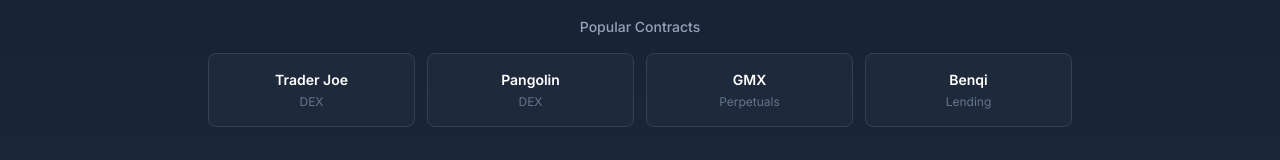
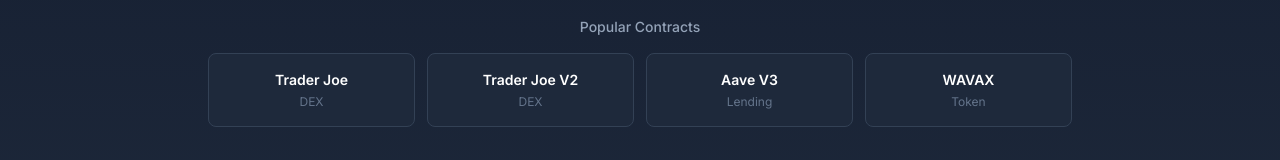
Before and after one commit to devacc8/avaxlens, a Next.js app: page / in a window 1280 px wide. Shown: the part 516-676 px from the top of the page. Built offline with nearby package versions, Linux system fonts and the light colour scheme.

Commit message:
fix: Replace broken popular contracts, add empty state
- Replaced Pangolin, GMX, Benqi with Trader Joe V2, Aave V3, WAVAX
  (old contracts return empty results from Routescan API)
- Added proper empty state when contract has no transaction data

```diff
--- a/src/app/contract/[address]/page.tsx
+++ b/src/app/contract/[address]/page.tsx
@@ -43,18 +43,37 @@ export default async function ContractDashboard({ params, searchParams }: Props)
     }
 
     const analytics = processTransactions(transactions, contractInfo.abi, periodDays);
+    const hasData = transactions.length > 0;
 
     return (
       <>
         <Header />
         <main className="max-w-7xl mx-auto px-4 py-8">
           <ContractHeader info={contractInfo} />
+          {hasData ? (
+            <>
               <MetricCards analytics={analytics} />
               <TabNavigation
                 analytics={analytics}
                 contractInfo={contractInfo}
                 address={address}
               />
+            </>
+          ) : (
+            <div className="bg-bg-card border border-border rounded-xl p-12 text-center">
+              <div className="text-5xl mb-4">📭</div>
+              <h2 className="text-xl font-semibold mb-2">No transaction data available</h2>
+              <p className="text-text-secondary mb-1">
+                The API returned no transactions for this contract.
+              </p>
+              <p className="text-text-muted text-sm mb-6">
+                This can happen with older contracts, proxy contracts, or contracts with very low activity.
+              </p>
+              <a href="/" className="text-avax-red hover:underline">
+                Try another contract
+              </a>
+            </div>
+          )}
         </main>
         <Footer />
       </>
--- a/src/lib/constants.ts
+++ b/src/lib/constants.ts
@@ -3,9 +3,9 @@ export const ROUTESCAN_API = 'https://api.routescan.io/v2/network/mainnet/evm/43
 
 export const POPULAR_CONTRACTS = [
   { name: 'Trader Joe', address: '0x60aE616a2155Ee3d9A68541Ba4544862310933d4', category: 'DEX' },
-  { name: 'Pangolin', address: '0xE54Ca86531e17Ef3616d22Ca28b0D86bC2b4f3dF', category: 'DEX' },
-  { name: 'GMX', address: '0x9ab2De34A33f710D1a921aBb06f9093fEFeC4d6b', category: 'Perpetuals' },
-  { name: 'Benqi', address: '0x486Af40119B0cf6c91F560d4B0B8f4A3A7C2E5B1', category: 'Lending' },
+  { name: 'Trader Joe V2', address: '0xb4315e873dBcf96Ffd0acd8EA43f689D8c20fB30', category: 'DEX' },
+  { name: 'Aave V3', address: '0x794a61358D6845594F94dc1DB02A252b5b4814aD', category: 'Lending' },
+  { name: 'WAVAX', address: '0xB31f66AA3C1e785363F0875A1B74E27b85FD66c7', category: 'Token' },
 ];
 
 export const CACHE_TTL = {
```
Lines whose indentation alone changed are shown as unchanged.
